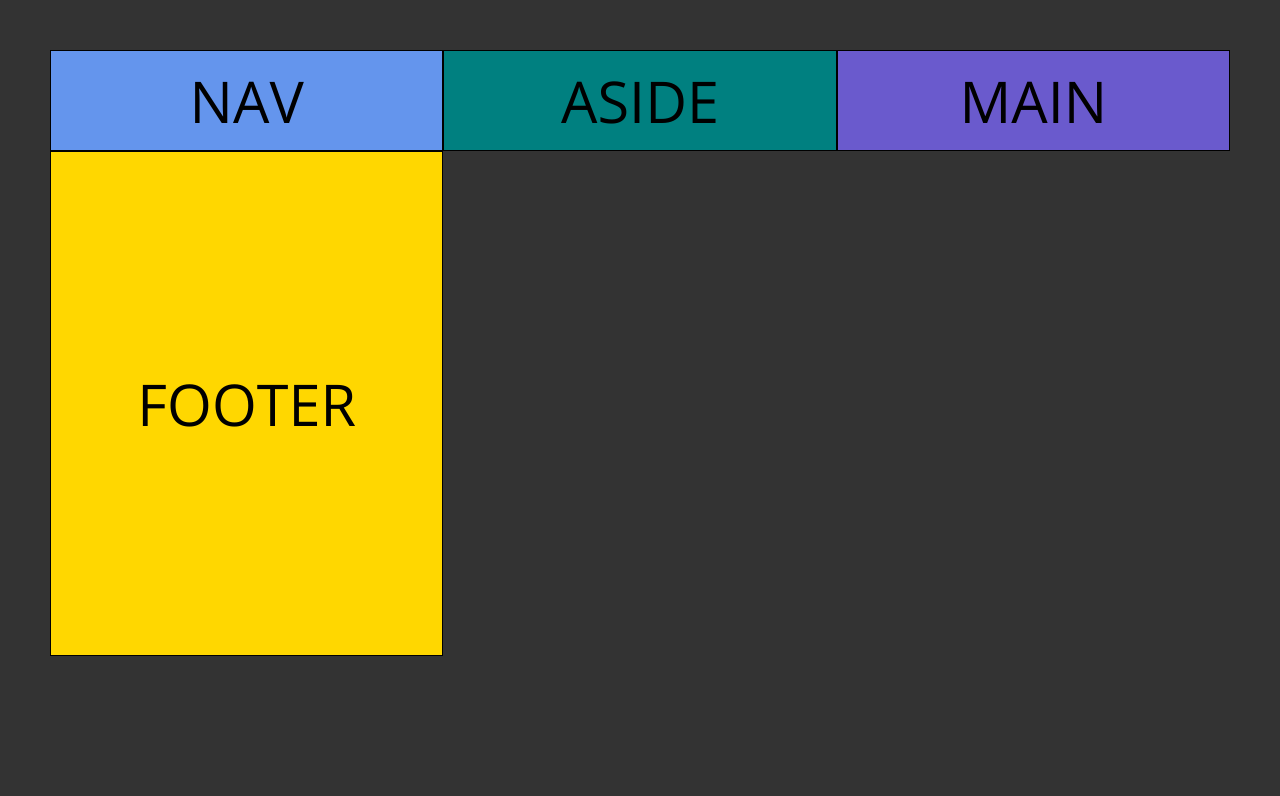
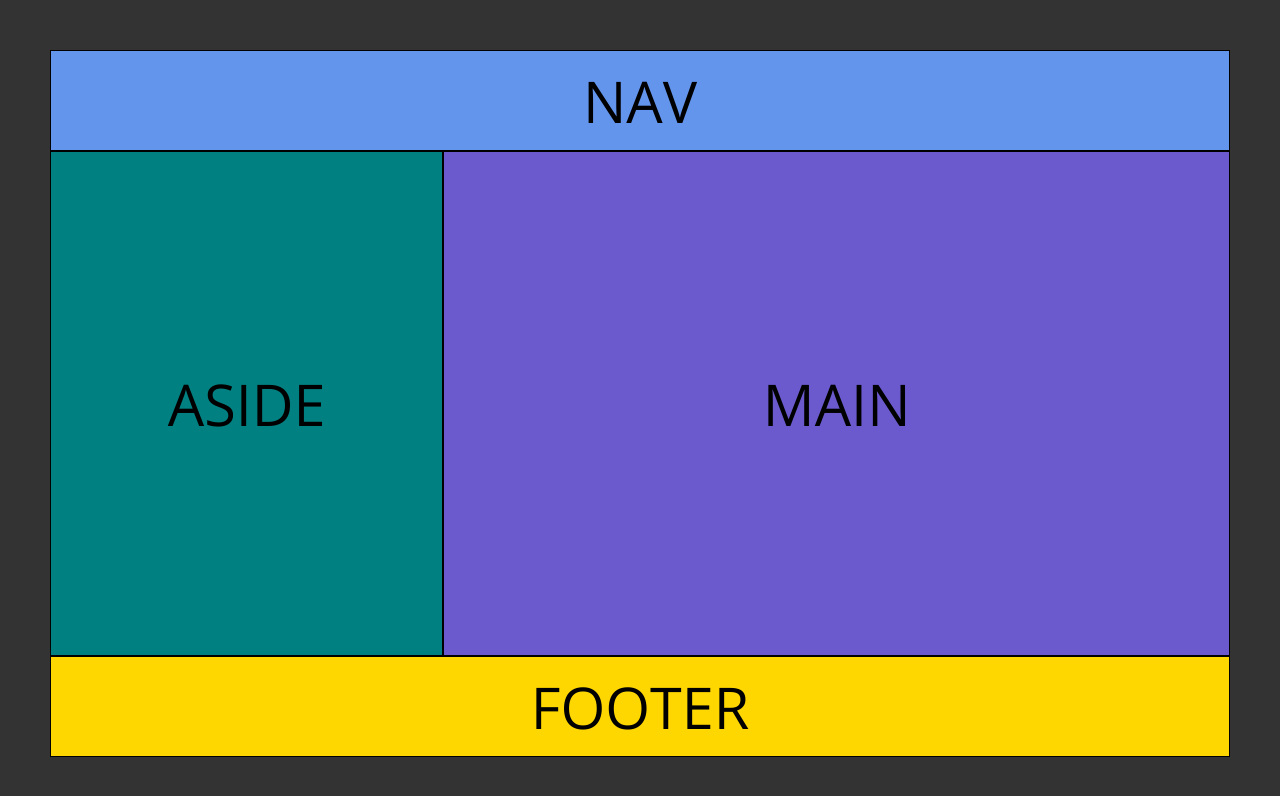
Before and after one commit to MateuszRyniewicz/knowledge-about-grid, a plain HTML site: page index.html in a window 1280 px wide. Drawn offline with nearby package versions, Linux system fonts and the light colour scheme.

Commit message:
task done

```diff
--- a/style.css
+++ b/style.css
@@ -13,12 +13,12 @@ body {
 	font-size: 3.6rem;
 }
 
-
 .wrapper {
 	margin: 50px;
 	display: grid;
 	grid-template-columns: repeat(3, 1fr);
 	grid-template-rows: 1fr 5fr 1fr;
+	grid-template-areas: 'nav nav nav' 'aside main main' 'footer footer footer';
 }
 
 .item {
@@ -32,17 +32,20 @@ body {
 
 nav {
 	background-color: cornflowerblue;
+	grid-area: nav;
 }
 
 main {
 	background-color: slateblue;
-
+	grid-area: main;
 }
 
 aside {
 	background-color: teal;
+	grid-area: aside;
 }
 
 footer {
 	background-color: gold;
+	grid-area: footer;
 }
```
Lines whose indentation alone changed are shown as unchanged.
